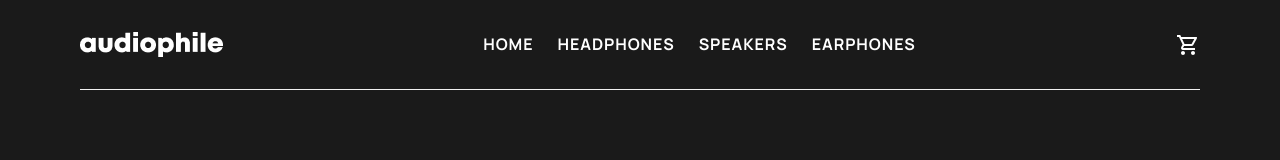
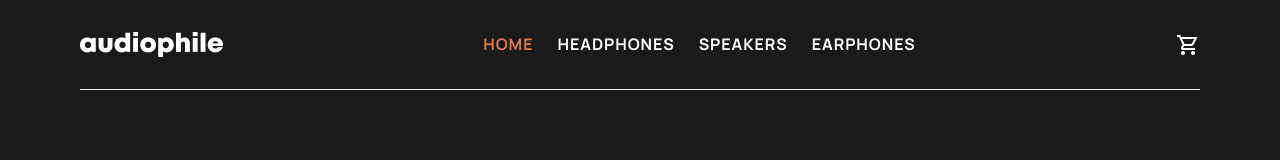
Before and after one commit to iamalabisunday/audiophile-ecommerce-website, a Next.js app: page / in a window 1280 px wide. Shown: the top 160 px of the page. Built offline with nearby package versions, Linux system fonts and the light colour scheme.

Commit message:
initial commit

```diff
--- a/app/navigationbar/navbar.tsx
+++ b/app/navigationbar/navbar.tsx
@@ -1,8 +1,20 @@
+"use client";
+
+import { usePathname } from "next/navigation";
 import Link from "next/link";
 import { MdOutlineShoppingCart } from "react-icons/md";
 import { TiThMenu } from "react-icons/ti";
 
 export default function Navigationbar() {
+  const pathname = usePathname();
+
+  const links = [
+    { href: "/", label: "Home" },
+    { href: "/headphones", label: "Headphones" },
+    { href: "/speakers", label: "Speakers" },
+    { href: "/earphones", label: "Earphones" },
+  ];
+
   return (
     <div className="w-full max-w-[70rem] mx-auto flex items-center justify-between text-[var(--white-100)] py-8 px-4 md:px-0 border-b-[0.5px] border-[var(--white-300)]">
       <div className="md:w-fit w-full flex md:gap-8 justify-between md:justify-start">
@@ -11,10 +23,19 @@ export default function Navigationbar() {
         <div className="md:hidden flex"></div>
       </div>
       <div className="subTitle w-fit uppercase lg:flex gap-6 cursor-pointer hidden">
-        <Link href="/">Home</Link>
-        <Link href="#">Headphones</Link>
-        <Link href="#">Speakers</Link>
-        <Link href="#">Earphones</Link>
+        {links.map(({ href, label }) => (
+          <Link
+            key={href}
+            href={href}
+            className={`cursor-pointer ${
+              pathname === href
+                ? "text-[var(--orange-100)]"
+                : "hover:text-[var(--white-300)]"
+            }`}
+          >
+            {label}
+          </Link>
+        ))}
       </div>
       <MdOutlineShoppingCart className="w-6 h-6 cursor-pointer" />
     </div>
```
